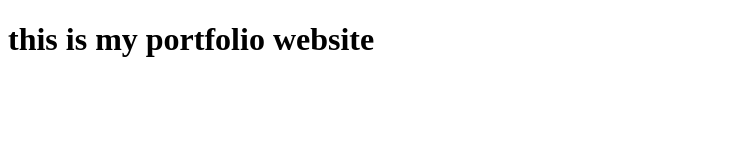
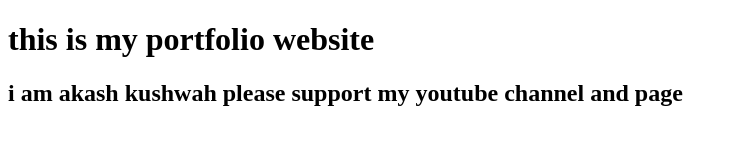
Before and after one commit to aksh574/akash-portfolio, a plain HTML site: page index.html in a window 1280 px wide. Shown: the whole page, without its empty margins (0-738 px from the left). Drawn offline with Linux system fonts and the light colour scheme.

Commit message:
update portfolio html

```diff
--- a/index.html
+++ b/index.html
@@ -7,5 +7,6 @@
 </head>
 <body>
     <h1>this is my portfolio website</h1>
+    <h2>i am akash kushwah please support my youtube channel and page </h2>
 </body>
 </html>
```
